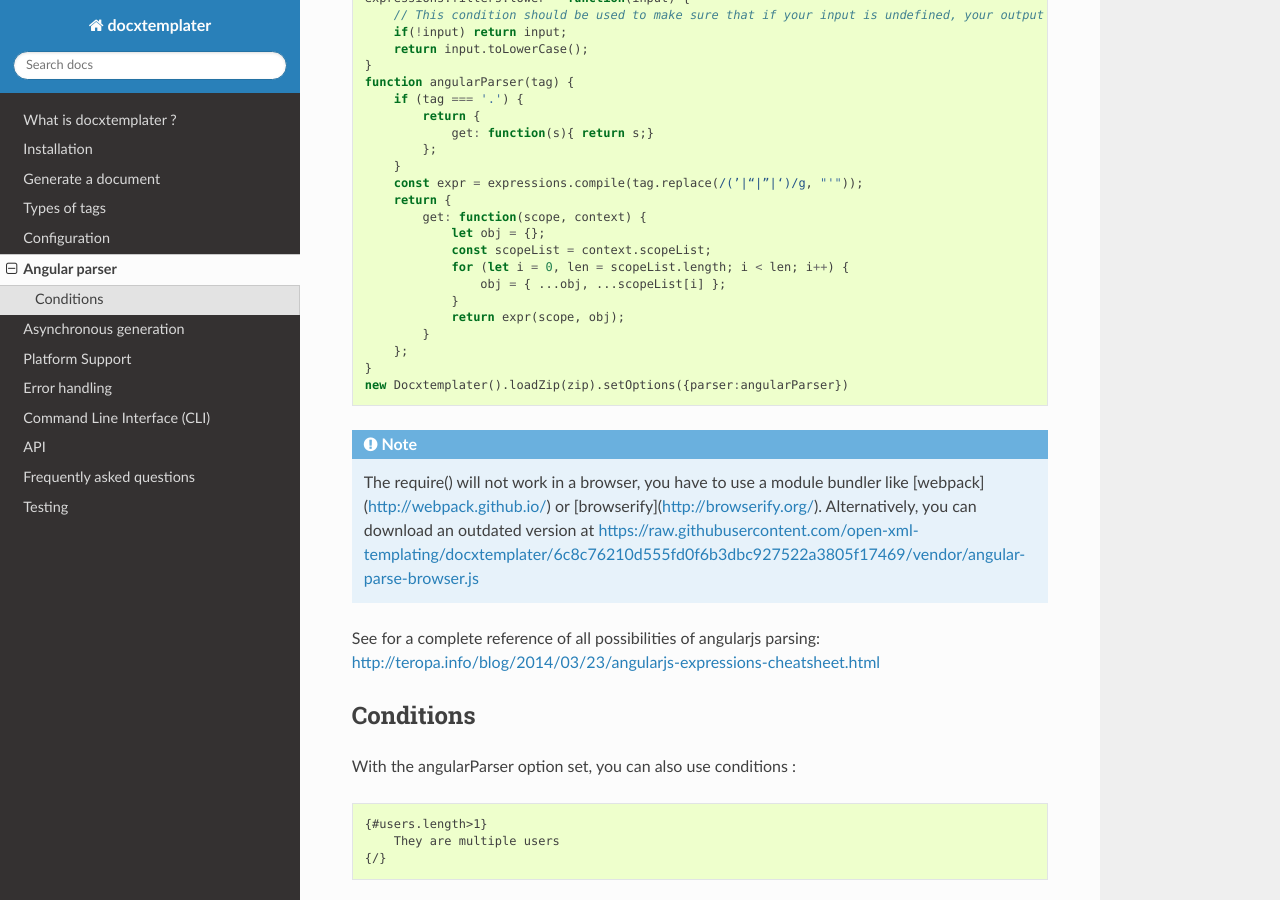
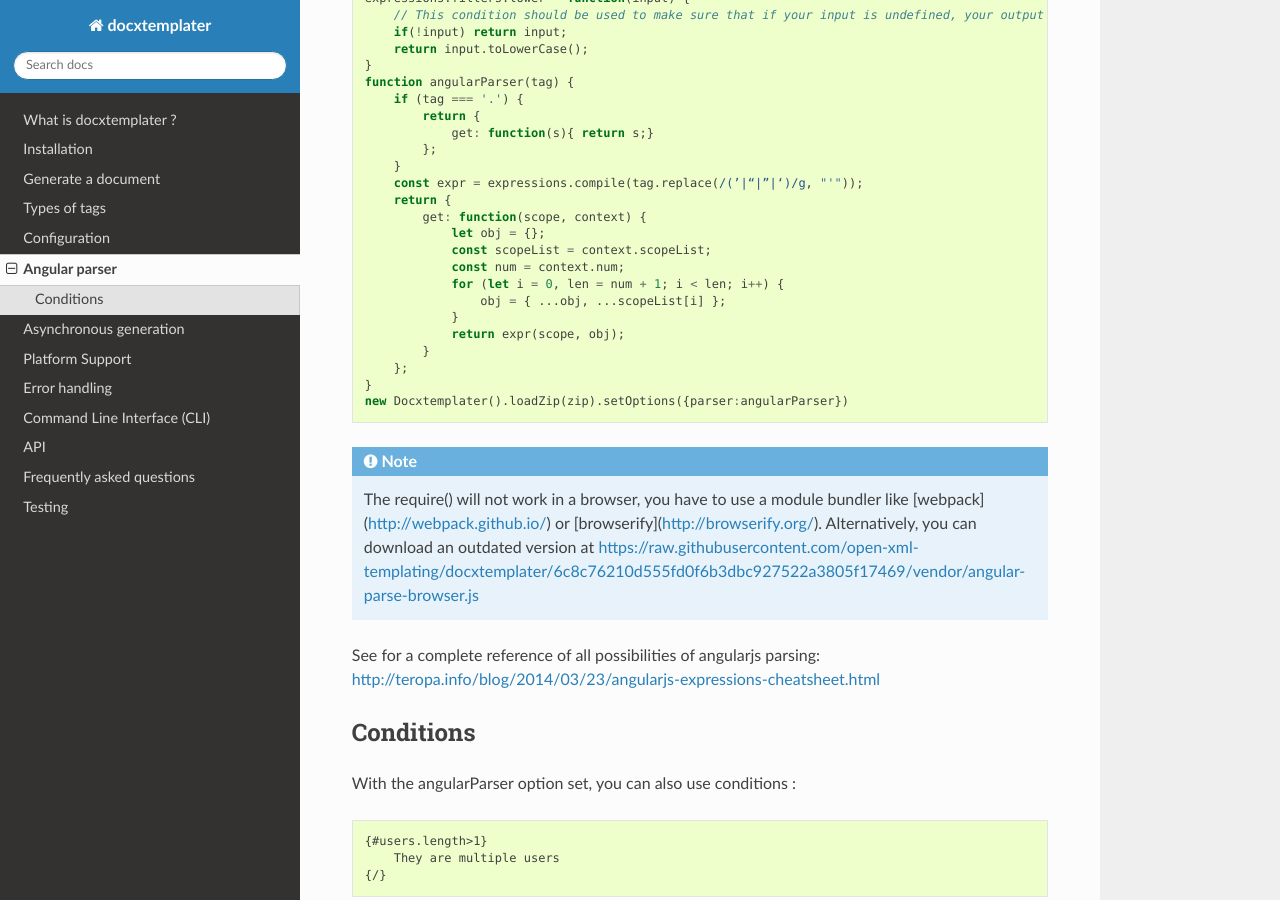
Before and after one commit to open-xml-templating/docxtemplater, a Sphinx documentation site: the page built from docs/source/angular_parse.rst, in a window 1280 px wide and 900 px high, scrolled down 864 px. Built offline with Sphinx 7.4.7 and the Read the Docs theme 2.0.0, drawn with Linux system fonts in a browser that asks for light colours.

Commit message:
Update angular_parse

```diff
--- a/docs/source/angular_parse.rst
+++ b/docs/source/angular_parse.rst
@@ -59,7 +59,8 @@ Here's a code sample for how to use the angularParser :
             get: function(scope, context) {
                 let obj = {};
                 const scopeList = context.scopeList;
-                for (let i = 0, len = scopeList.length; i < len; i++) {
+                const num = context.num;
+                for (let i = 0, len = num + 1; i < len; i++) {
                     obj = { ...obj, ...scopeList[i] };
                 }
                 return expr(scope, obj);
```
Also changed, not shown: 2 other files.
